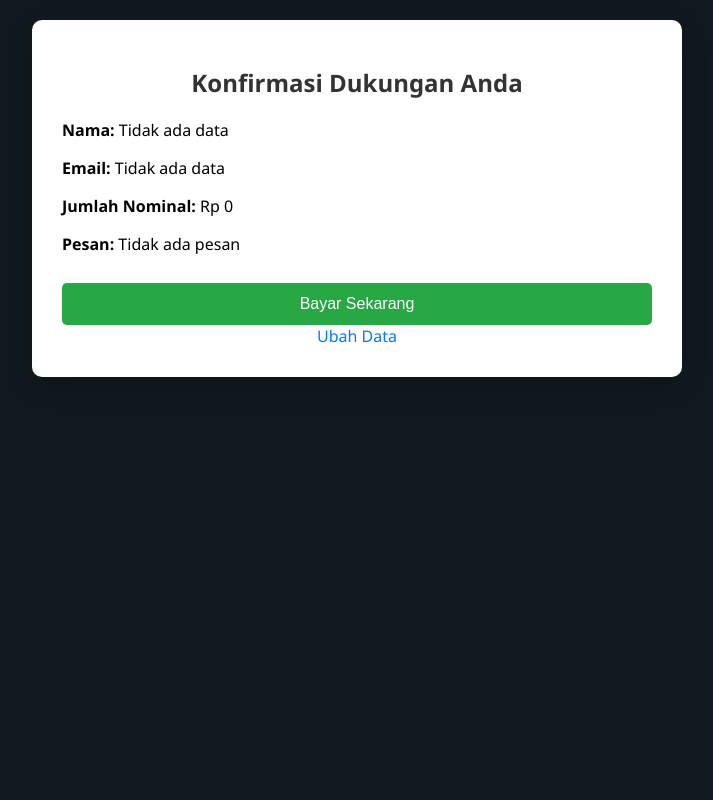
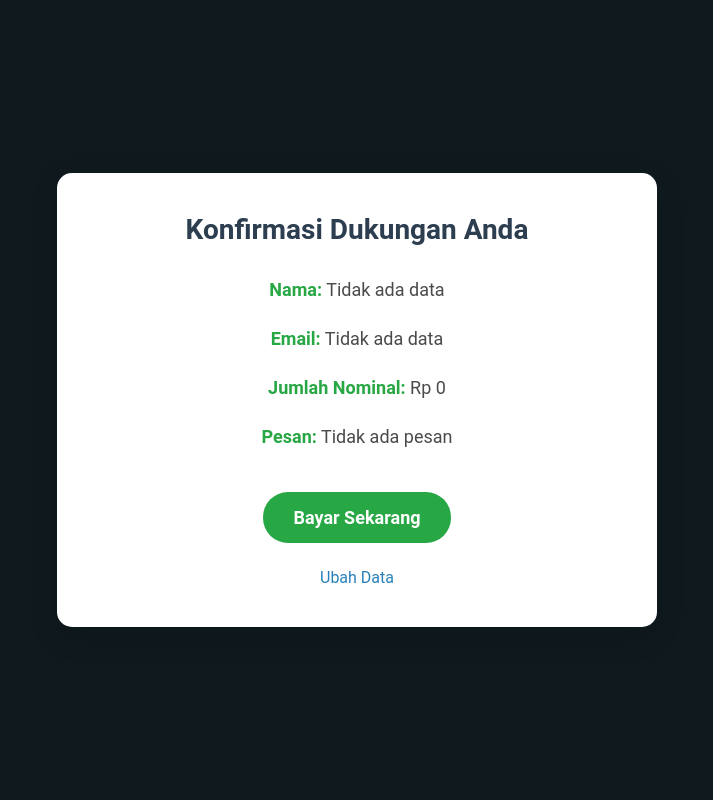
Before and after one commit to arvandha121/Nyaweria, a PHP site: page /confirm in a window 1280 px wide. Shown: the whole page, without its empty margins (283-996 px from the left). Run offline with PHP 8.4, Linux system fonts and the light colour scheme; data that the repository does not hold is empty; some libraries are stand-ins or nearby versions.

Commit message:
ubah style confirm.php

```diff
--- a/confirm.php
+++ b/confirm.php
@@ -14,7 +14,7 @@ if ($_SERVER["REQUEST_METHOD"] == "POST") {
     <meta http-equiv="X-UA-Compatible" content="IE=edge">
     <meta name="viewport" content="width=device-width, initial-scale=1.0">
     <title>Konfirmasi Dukungan</title>
-    <link rel="stylesheet" href="css/style.css">
+    <link rel="stylesheet" href="css/confirm.css">
     <script src="https://app.sandbox.midtrans.com/snap/snap.js" data-client-key="SB-Mid-client-Q7g78xXsc5ZzWo-X"></script>
 </head>
 <body>
--- /dev/null
+++ b/css/confirm.css
@@ -0,0 +1,114 @@
+/* Global Styles */
+* {
+    margin: 0;
+    padding: 0;
+    box-sizing: border-box;
+    font-family: 'Roboto', sans-serif;
+}
+
+body {
+    background: linear-gradient(135deg, #0F191E 0%, #0F191E 100%);
+    display: flex;
+    justify-content: center;
+    align-items: center;
+    height: 100vh;
+    color: #333;
+}
+
+/* Container */
+.container {
+    background-color: #fff;
+    border-radius: 15px;
+    padding: 40px;
+    max-width: 600px;
+    width: 100%;
+    box-shadow: 0 10px 30px rgba(0, 0, 0, 0.1);
+    text-align: center;
+    transition: box-shadow 0.3s ease-in-out;
+}
+
+.container:hover {
+    box-shadow: 0 15px 35px rgba(0, 0, 0, 0.2);
+}
+
+/* Title */
+h1 {
+    font-size: 28px;
+    color: #2C3E50;
+    margin-bottom: 30px;
+    font-weight: 700;
+}
+
+/* Paragraphs */
+p {
+    font-size: 18px;
+    color: #4A4A4A;
+    margin-bottom: 20px;
+    line-height: 1.6;
+}
+
+/* Strong Text */
+strong {
+    color: #28a745;
+}
+
+/* Button Styles */
+button {
+    background-color: #28a745;
+    color: white;
+    border: none;
+    border-radius: 25px;
+    padding: 15px 30px;
+    font-size: 18px;
+    font-weight: 600;
+    cursor: pointer;
+    transition: background-color 0.3s, box-shadow 0.3s ease-in-out;
+    margin-top: 20px;
+}
+
+button:hover {
+    background-color: #3498db;
+    box-shadow: 0 8px 20px rgba(0, 0, 0, 0.1);
+}
+
+button:active {
+    background-color: #1d6b98;
+}
+
+/* Link Styles */
+a {
+    display: block;
+    margin-top: 25px;
+    font-size: 16px;
+    color: #2980b9;
+    text-decoration: none;
+    transition: color 0.3s ease;
+}
+
+a:hover {
+    color: #1d6b98;
+}
+
+/* Responsive Styles */
+@media (max-width: 600px) {
+    .container {
+        padding: 30px;
+    }
+
+    h1 {
+        font-size: 24px;
+    }
+
+    p {
+        font-size: 16px;
+    }
+
+    button {
+        font-size: 16px;
+        padding: 12px 25px;
+    }
+
+    a {
+        font-size: 14px;
+    }
+}
```
